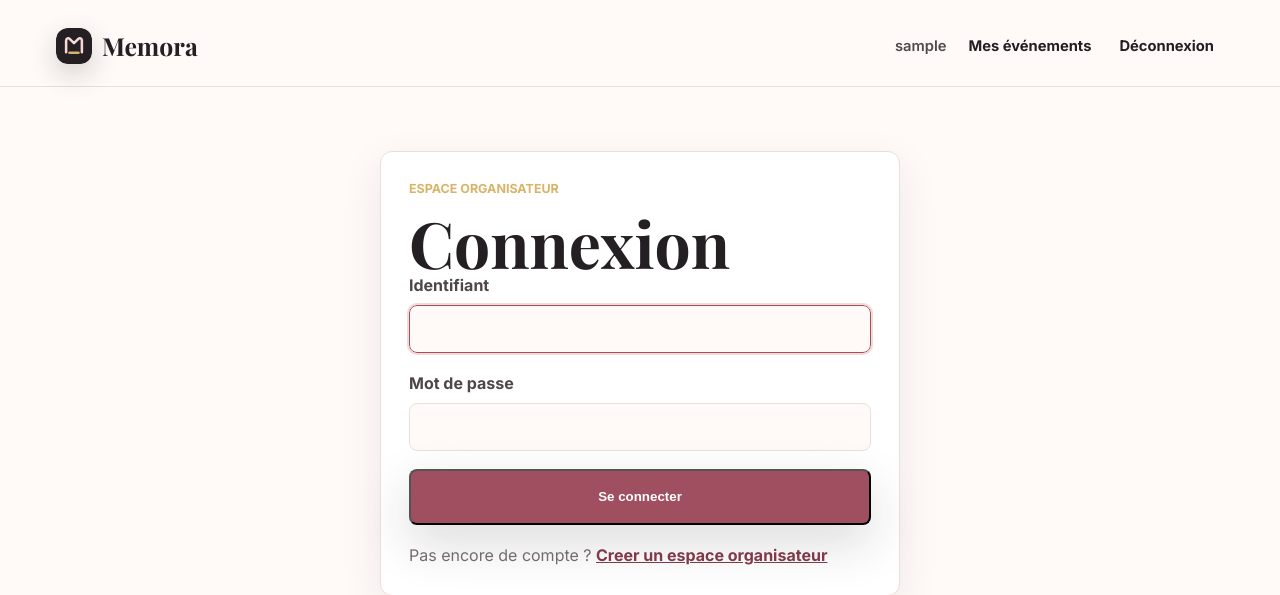
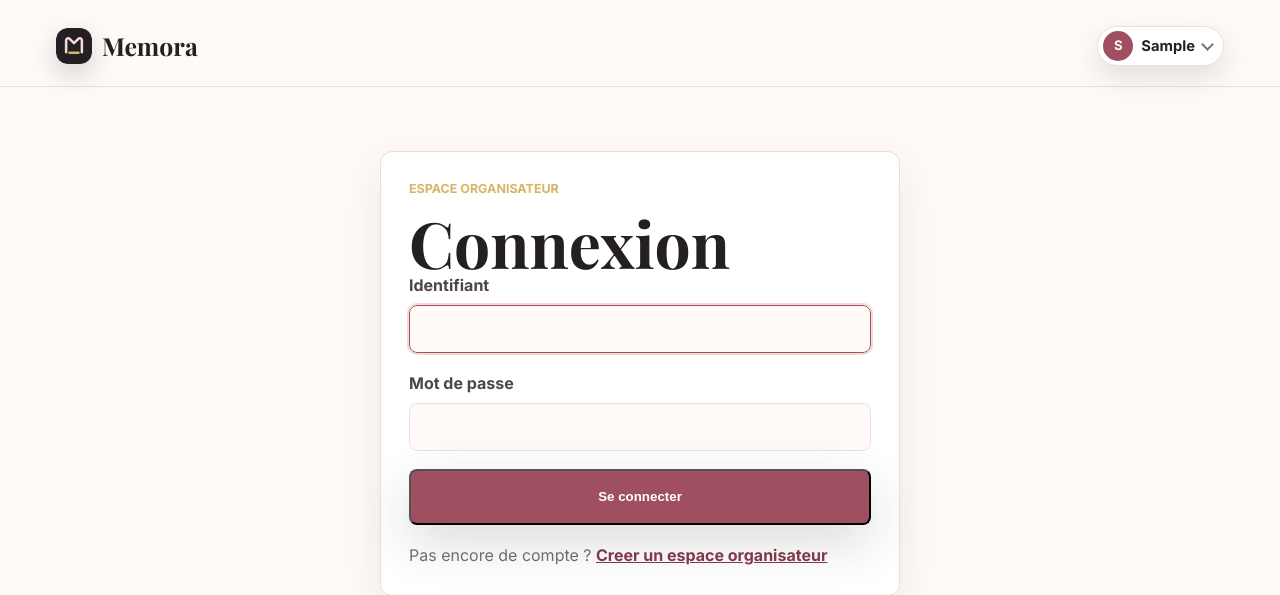
Before and after one commit to rossy0243/memora, a Django app: page /comptes/connexion/?next=/dashboard/ in a window 1280 px wide. Shown: the top 595 px of the page. Run offline with Django 5.2, Linux system fonts and the light colour scheme; the visitor is signed in with stand-in values (Sample User, id 1).

Commit message:
Replace header username label with an account dropdown menu
Groups "Mes evenements" and logout under a single avatar + name
trigger (native <details>/<summary>, no JS) instead of a plain
username label next to separate nav items. Includes mobile breakpoint
sizing for the trigger and menu.

```diff
--- a/static/css/base.css
+++ b/static/css/base.css
@@ -94,7 +95,9 @@ a {
   display: flex;
   align-items: center;
   justify-content: flex-end;
+  flex-wrap: wrap;
   gap: 8px;
+  min-width: 0;
   color: #fff;
   font-size: 0.92rem;
   font-weight: 700;
@@ -109,6 +112,7 @@ a {
 .site-nav button {
   display: inline-flex;
   align-items: center;
+  justify-content: center;
   min-height: 40px;
   border: 0;
   border-radius: var(--radius-md);
@@ -138,13 +142,115 @@ a {
   margin: 0;
 }
 
-.site-nav__user {
+.site-account {
+  flex: 0 1 auto;
+  max-width: 100%;
+  position: relative;
+}
+
+.site-account__trigger {
   display: inline-flex;
   align-items: center;
+  gap: 8px;
+  max-width: min(240px, 34vw);
   min-height: 40px;
-  padding: 0 4px;
-  opacity: 0.8;
-  font-weight: 600;
+  border: 1px solid rgba(255, 255, 255, 0.24);
+  border-radius: 999px;
+  padding: 4px 11px 4px 5px;
+  background: rgba(255, 255, 255, 0.12);
+  box-shadow: 0 12px 28px rgba(36, 31, 34, 0.12);
+  font-weight: 700;
+  cursor: pointer;
+  list-style: none;
+}
+
+.site-account__trigger::-webkit-details-marker {
+  display: none;
+}
+
+.site-account__trigger::after {
+  flex: 0 0 auto;
+  width: 7px;
+  height: 7px;
+  border-right: 2px solid currentColor;
+  border-bottom: 2px solid currentColor;
+  opacity: 0.62;
+  content: "";
+  transform: translateY(-2px) rotate(45deg);
+  transition: transform 160ms ease;
+}
+
+.site-account[open] .site-account__trigger::after {
+  transform: translateY(2px) rotate(225deg);
+}
+
+.site-account__trigger:hover,
+.site-account__trigger:focus-visible {
+  background: rgba(255, 255, 255, 0.2);
+}
+
+.site-header--solid .site-account__trigger,
+.app-page .site-account__trigger {
+  border-color: var(--color-hairline);
+  background: #fff;
+}
+
+.site-account__menu {
+  position: absolute;
+  top: calc(100% + 8px);
+  right: 0;
+  z-index: 30;
+  display: grid;
+  gap: 2px;
+  min-width: 190px;
+  padding: 6px;
+  border: 1px solid var(--color-hairline);
+  border-radius: var(--radius-md);
+  color: var(--color-ink);
+  background: #fff;
+  box-shadow: 0 18px 44px rgba(36, 31, 34, 0.14);
+}
+
+.site-header--solid .site-account__trigger:hover,
+.site-header--solid .site-account__trigger:focus-visible,
+.app-page .site-account__trigger:hover,
+.app-page .site-account__trigger:focus-visible {
+  background: var(--color-surface-soft);
+}
+
+.site-account__menu a,
+.site-account__menu button {
+  width: 100%;
+  justify-content: flex-start;
+  color: var(--color-ink);
+  text-align: left;
+}
+
+.site-account__menu a:hover,
+.site-account__menu a:focus,
+.site-account__menu button:hover,
+.site-account__menu button:focus {
+  background: var(--color-surface-soft);
+}
+
+.site-nav__avatar {
+  display: inline-grid;
+  flex: 0 0 auto;
+  place-items: center;
+  width: 30px;
+  height: 30px;
+  border-radius: 50%;
+  color: #fff;
+  background: var(--color-primary);
+  font-size: 0.82rem;
+  font-weight: 800;
+}
+
+.site-nav__name {
+  min-width: 0;
+  overflow: hidden;
+  text-overflow: ellipsis;
+  white-space: nowrap;
 }
 
 .hero {
--- a/templates/base.html
+++ b/templates/base.html
@@ -24,7 +24,7 @@
   <link rel="preconnect" href="https://fonts.googleapis.com">
   <link rel="preconnect" href="https://fonts.gstatic.com" crossorigin>
   <link href="https://fonts.googleapis.com/css2?family=Inter:wght@400;500;600;700&family=Playfair+Display:wght@600;700&display=swap" rel="stylesheet">
-  <link rel="stylesheet" href="{% static 'css/base.css' %}?v=form-fit-1">
+  <link rel="stylesheet" href="{% static 'css/base.css' %}?v=account-menu-1">
 </head>
 <body class="{% block body_class %}{% endblock %}">
   <header class="site-header {% block header_class %}{% endblock %}">
@@ -34,12 +34,19 @@
     </a>
     <nav class="site-nav" aria-label="Navigation principale">
       {% if user.is_authenticated %}
-        <span class="site-nav__user">{{ user.username }}</span>
-        <a href="{% url 'dashboard:home' %}">Mes événements</a>
-        <form method="post" action="{% url 'accounts:logout' %}">
-          {% csrf_token %}
-          <button type="submit">Déconnexion</button>
-        </form>
+        <details class="site-account">
+          <summary class="site-account__trigger" title="{{ user.get_short_name|default:user.username }}">
+            <span class="site-nav__avatar" aria-hidden="true">{{ user.username|slice:":1"|upper }}</span>
+            <span class="site-nav__name">{{ user.get_short_name|default:user.username }}</span>
+          </summary>
+          <div class="site-account__menu">
+            <a href="{% url 'dashboard:home' %}">Mes événements</a>
+            <form method="post" action="{% url 'accounts:logout' %}">
+              {% csrf_token %}
+              <button type="submit">Déconnexion</button>
+            </form>
+          </div>
+        </details>
       {% else %}
         <a href="{% url 'accounts:signup' %}">Inscription</a>
       {% endif %}
```
Also changed, not shown: other parts of static/css/base.css (+45 -0 lines).
